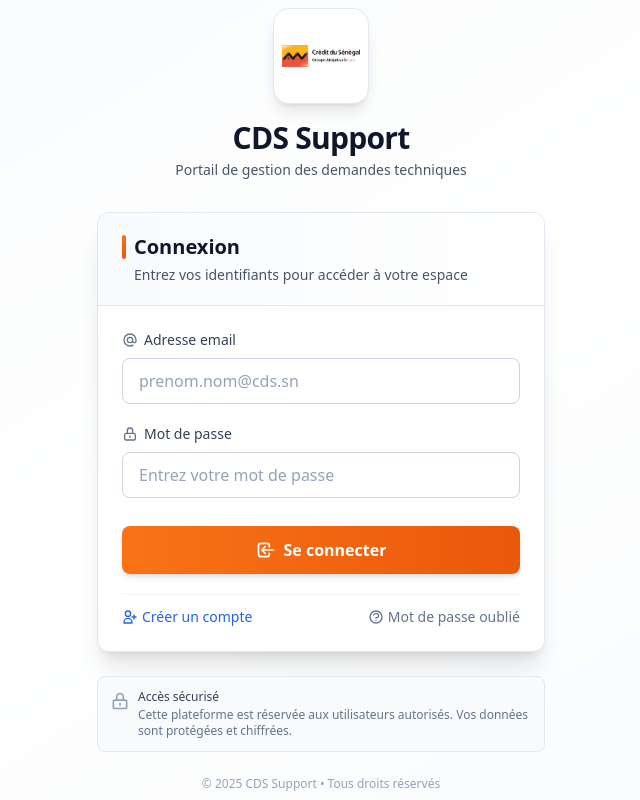
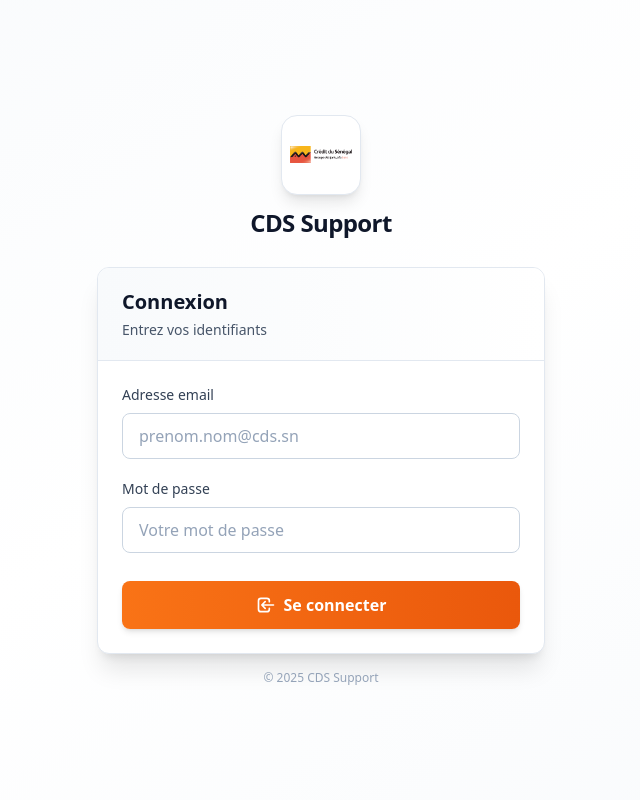
Before and after one commit to Djo9111/glpi-clone, a Next.js app: page /login in a window 1280 px wide. Shown: the whole page, without its empty margins (319-959 px from the left). Built offline with nearby package versions, Linux system fonts and the light colour scheme.

Commit message:
Amélioration de la page de login

```diff
--- a/app/api/auth/login/route.ts
+++ b/app/api/auth/login/route.ts
@@ -7,23 +7,39 @@
 const JWT_SECRET = process.env.JWT_SECRET || "secret123";
 
 export async function POST(request: Request) {
+  try {
     const { email, motDePasse } = await request.json();
+
+    if (!email || !motDePasse) {
+      return NextResponse.json(
+        { error: "Champs manquants" },
+        { status: 400 }
+      );
+    }
 
     const user = await prisma.utilisateur.findUnique({
       where: { email },
       include: {
-      departement: {
-        select: { id: true, nom: true }
-      }
-    }
+        departement: { select: { id: true, nom: true } },
+      },
     });
 
-  if (!user) return NextResponse.json({ error: "Utilisateur inconnu" }, { status: 401 });
+    if (!user) {
+      return NextResponse.json(
+        { error: "Utilisateur inconnu" },
+        { status: 401 }
+      );
+    }
 
     const isValid = await bcrypt.compare(motDePasse, user.motDePasse);
-  if (!isValid) return NextResponse.json({ error: "Mot de passe incorrect" }, { status: 401 });
 
-  // Création du token JWT avec codeHierarchique et departementId
+    if (!isValid) {
+      return NextResponse.json(
+        { error: "Mot de passe incorrect" },
+        { status: 401 }
+      );
+    }
+
     const token = jwt.sign(
       {
         id: user.id,
@@ -31,7 +47,7 @@
         nom: user.nom,
         prenom: user.prenom,
         codeHierarchique: user.codeHierarchique,
-      departementId: user.departementId
+        departementId: user.departementId,
       },
       JWT_SECRET,
       { expiresIn: "24h" }
@@ -46,7 +62,16 @@
         role: user.role,
         codeHierarchique: user.codeHierarchique,
         departementId: user.departementId,
-      departement: user.departement
-    }
+        departement: user.departement,
+      },
     });
   }
+  catch (error) {
+    console.error("Erreur lors du login:", error);
+
+    return NextResponse.json(
+      { error: "Erreur interne du serveur" },
+      { status: 500 }
+    );
+  }
+}
--- a/app/login/page.tsx
+++ b/app/login/page.tsx
@@ -8,9 +8,16 @@
   const router = useRouter();
   const [email, setEmail] = useState("");
   const [motDePasse, setMotDePasse] = useState("");
+  const [loading, setLoading] = useState(false);
+  const [errorMsg, setErrorMsg] = useState("");
 
-  const handleSubmit = async (e: React.FormEvent) => {
+  const handleSubmit = async (e: React.FormEvent<HTMLFormElement>) => {
+
     e.preventDefault();
+    if (loading) return;
+
+    setLoading(true);
+    setErrorMsg("");
 
     try {
       const res = await fetch("/api/auth/login", {
@@ -22,19 +29,20 @@
       const data = await res.json();
 
       if (!res.ok) {
-        alert(data.error);
+        setErrorMsg(data.error || "Identifiants incorrects");
+        setLoading(false);
         return;
       }
 
       localStorage.setItem("token", data.token);
-
       const role = data.user.role;
       if (role === "CHEF_DSI") router.push("/dashboard/admin-tickets");
       else if (role === "EMPLOYE") router.push("/dashboard/employee");
       else if (role === "TECHNICIEN") router.push("/dashboard/technicien");
     } catch (err) {
       console.error(err);
-      alert("Erreur lors de la connexion");
+      setErrorMsg("Erreur lors de la connexion. Réessayez.");
+      setLoading(false);
     }
   };
 
@@ -42,50 +50,35 @@
     "border border-slate-300 focus:border-blue-500 focus:ring-2 focus:ring-blue-100 outline-none rounded-lg px-4 py-2.5 transition bg-white placeholder:text-slate-400 text-slate-800";
 
   return (
-    <div className="min-h-screen flex items-center justify-center bg-gradient-to-br from-slate-50 via-white to-slate-50 px-4 relative overflow-hidden">
-      {/* Décoration de fond subtile */}
+    <div className="h-screen overflow-hidden min-h-screen flex items-center justify-center bg-gradient-to-br from-slate-50 via-white to-slate-50 px-4 relative">
       <div className="absolute inset-0 overflow-hidden pointer-events-none">
         <div className="absolute -top-40 -right-40 w-80 h-80 bg-blue-100 rounded-full blur-3xl opacity-20"></div>
         <div className="absolute -bottom-40 -left-40 w-80 h-80 bg-orange-100 rounded-full blur-3xl opacity-20"></div>
       </div>
 
       <div className="w-full max-w-md relative z-10">
-        {/* Logo et en-tête */}
-        <div className="mb-8 flex flex-col items-center text-center">
-          <div className="relative w-24 h-24 mb-4 rounded-2xl shadow-lg bg-white p-3 border border-slate-200">
-            <Image
-              src="/cds.png"
-              alt="Logo CDS"
-              fill
-              className="object-contain p-2"
-            />
+        <div className="mb-6 flex flex-col items-center text-center">
+          <div className="relative w-20 h-20 mb-3 rounded-2xl shadow-lg bg-white p-3 border border-slate-200">
+            <Image src="/cds.png" alt="Logo CDS" fill className="object-contain p-2" />
           </div>
-          <h1 className="text-3xl font-bold tracking-tight text-slate-900 mb-1">
-            CDS Support
-          </h1>
-          <p className="text-sm text-slate-600">Portail de gestion des demandes techniques</p>
+          <h1 className="text-2xl font-bold tracking-tight text-slate-900 mb-1">CDS Support</h1>
         </div>
 
-        {/* Carte de connexion */}
         <div className="rounded-xl border border-slate-200 bg-white shadow-xl overflow-hidden">
           <div className="border-b border-slate-200 px-6 py-5 bg-gradient-to-r from-slate-50 to-white">
-            <div className="flex items-center gap-2 mb-1">
-              <div className="h-6 w-1 bg-gradient-to-b from-orange-500 to-orange-600 rounded-full"></div>
             <h2 className="text-xl font-bold text-slate-900">Connexion</h2>
-            </div>
-            <p className="text-sm text-slate-600 ml-3">
-              Entrez vos identifiants pour accéder à votre espace
-            </p>
+            <p className="text-sm text-slate-600 mt-1">Entrez vos identifiants</p>
           </div>
 
-          <div className="px-6 py-6 grid gap-5">
+          <form onSubmit={handleSubmit} className="px-6 py-6 grid gap-5">
+            {errorMsg && (
+              <div className="w-full rounded-lg bg-red-50 border border-red-200 text-red-700 text-sm px-4 py-2">
+                {errorMsg}
+              </div>
+            )}
+
             <div className="grid gap-2">
-              <label htmlFor="email" className="text-sm font-medium text-slate-700 flex items-center gap-1.5">
-                <svg className="w-4 h-4 text-slate-500" fill="none" stroke="currentColor" viewBox="0 0 24 24">
-                  <path strokeLinecap="round" strokeLinejoin="round" strokeWidth={2} d="M16 12a4 4 0 10-8 0 4 4 0 008 0zm0 0v1.5a2.5 2.5 0 005 0V12a9 9 0 10-9 9m4.5-1.206a8.959 8.959 0 01-4.5 1.207" />
-                </svg>
-                Adresse email
-              </label>
+              <label htmlFor="email" className="text-sm font-medium text-slate-700">Adresse email</label>
               <input
                 id="email"
                 type="email"
@@ -98,16 +91,11 @@
             </div>
 
             <div className="grid gap-2">
-              <label htmlFor="motDePasse" className="text-sm font-medium text-slate-700 flex items-center gap-1.5">
-                <svg className="w-4 h-4 text-slate-500" fill="none" stroke="currentColor" viewBox="0 0 24 24">
-                  <path strokeLinecap="round" strokeLinejoin="round" strokeWidth={2} d="M12 15v2m-6 4h12a2 2 0 002-2v-6a2 2 0 00-2-2H6a2 2 0 00-2 2v6a2 2 0 002 2zm10-10V7a4 4 0 00-8 0v4h8z" />
-                </svg>
-                Mot de passe
-              </label>
+              <label htmlFor="motDePasse" className="text-sm font-medium text-slate-700">Mot de passe</label>
               <input
                 id="motDePasse"
                 type="password"
-                placeholder="Entrez votre mot de passe"
+                placeholder="Votre mot de passe"
                 value={motDePasse}
                 onChange={(e) => setMotDePasse(e.target.value)}
                 required
@@ -116,56 +104,40 @@
             </div>
 
             <button
-              type="button"
-              onClick={handleSubmit}
-              className="mt-2 inline-flex items-center justify-center gap-2 rounded-lg bg-gradient-to-r from-orange-500 to-orange-600 px-5 py-3 font-semibold text-white shadow-md transition-all hover:shadow-lg hover:from-orange-600 hover:to-orange-700 active:scale-[.98]"
+              type="submit"
+              disabled={loading}
+              className={`mt-2 inline-flex items-center justify-center gap-2 rounded-lg px-5 py-3 font-semibold text-white shadow-md transition-all bg-gradient-to-r from-orange-500 to-orange-600 hover:from-orange-600 hover:to-orange-700 active:scale-[.98] ${loading && "opacity-60 cursor-not-allowed"}`}
             >
+              {loading ? (
+                <span className="flex items-center gap-2">
+                  <span className="h-4 w-4 rounded-full border-2 border-white border-t-transparent animate-spin"></span>
+                  Connexion...
+                </span>
+              ) : (
+                <span className="flex items-center gap-2">
                   <svg className="w-5 h-5" fill="none" stroke="currentColor" viewBox="0 0 24 24">
                     <path strokeLinecap="round" strokeLinejoin="round" strokeWidth={2} d="M11 16l-4-4m0 0l4-4m-4 4h14m-5 4v1a3 3 0 01-3 3H6a3 3 0 01-3-3V7a3 3 0 013-3h7a3 3 0 013 3v1" />
                   </svg>
                   Se connecter
+                </span>
+              )}
             </button>
 
+            {/*
                 <div className="flex items-center justify-between text-sm pt-3 border-t border-slate-100">
-              <a
-                href="/register"
-                className="text-blue-600 hover:text-blue-700 font-medium hover:underline transition-colors flex items-center gap-1"
-              >
-                <svg className="w-4 h-4" fill="none" stroke="currentColor" viewBox="0 0 24 24">
-                  <path strokeLinecap="round" strokeLinejoin="round" strokeWidth={2} d="M18 9v3m0 0v3m0-3h3m-3 0h-3m-2-5a4 4 0 11-8 0 4 4 0 018 0zM3 20a6 6 0 0112 0v1H3v-1z" />
-                </svg>
+                  <a href="/register" className="text-blue-600 hover:underline font-medium">
                     Créer un compte
                   </a>
-              <a
-                href="/forgot"
-                className="text-slate-500 hover:text-slate-700 hover:underline transition-colors flex items-center gap-1"
-              >
-                <svg className="w-4 h-4" fill="none" stroke="currentColor" viewBox="0 0 24 24">
-                  <path strokeLinecap="round" strokeLinejoin="round" strokeWidth={2} d="M8.228 9c.549-1.165 2.03-2 3.772-2 2.21 0 4 1.343 4 3 0 1.4-1.278 2.575-3.006 2.907-.542.104-.994.54-.994 1.093m0 3h.01M21 12a9 9 0 11-18 0 9 9 0 0118 0z" />
-                </svg>
+                  <a href="/forgot" className="text-slate-500 hover:underline">
                     Mot de passe oublié
                   </a>
                 </div>
-          </div>
+          */}
+
+          </form>
         </div>
 
-        {/* Note de sécurité */}
-        <div className="mt-6 flex items-start gap-2 rounded-lg bg-slate-50 border border-slate-200 p-3">
-          <svg className="w-5 h-5 text-slate-400 mt-0.5 shrink-0" fill="none" stroke="currentColor" viewBox="0 0 24 24">
-            <path strokeLinecap="round" strokeLinejoin="round" strokeWidth={2} d="M12 15v2m-6 4h12a2 2 0 002-2v-6a2 2 0 00-2-2H6a2 2 0 00-2 2v6a2 2 0 002 2zm10-10V7a4 4 0 00-8 0v4h8z" />
-          </svg>
-          <div>
-            <p className="text-xs font-medium text-slate-700">Accès sécurisé</p>
-            <p className="text-xs text-slate-500 mt-0.5">
-              Cette plateforme est réservée aux utilisateurs autorisés. Vos données sont protégées et chiffrées.
-            </p>
-          </div>
-        </div>
-
-        {/* Footer */}
-        <p className="mt-6 text-center text-xs text-slate-400">
-          © 2025 CDS Support • Tous droits réservés
-        </p>
+        <p className="mt-4 text-center text-xs text-slate-400">© 2025 CDS Support</p>
       </div>
     </div>
   );
```
Lines whose indentation alone changed are shown as unchanged.
